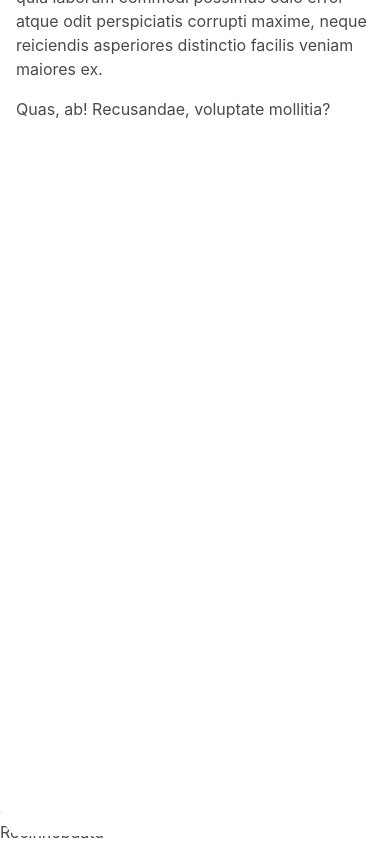
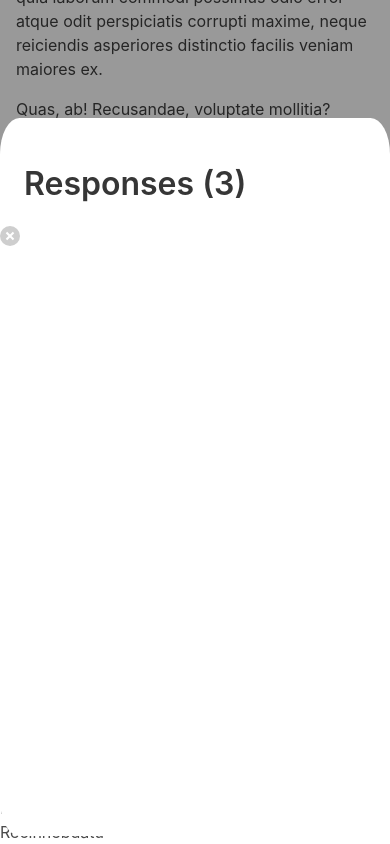
Before and after one commit to sormiston/NewsReader-Clone, a React (Create React App) app in the folder newsreader-clone/: page /1 in a window 390 px wide. Both pictures are taken after a click on the icon 96 px from the left and 1795 px from the top of the page. Shown: the part 1191-2035 px from the top of the page. Built offline with nearby package versions, Linux system fonts and the light colour scheme; no server answers; grey boxes are pictures that could not be loaded.

Commit message:
TODO: reconcile state for better drop to AboveFold component.

```diff
--- /dev/null
+++ b/newsreader-clone/src/AboveFold.js
@@ -0,0 +1,36 @@
+import React from 'react'
+import { Link } from 'react-router-dom'
+import styled from 'styled-components'
+import HeroArticle from './HeroArticle'
+import ArticleBulletin from './ArticleBulletin'
+
+export default function AboveFold({ contentObject }) {
+
+  const AboveFold = styled.section`
+  h1 {
+    font-size: 1.75rem;
+    line-height: 1.2;
+  }
+  h3 {
+    font-size: 1rem;
+  }
+  @media screen and (max-width: 395px) {
+    text-overflow: ellipsis;
+  .subtitle {
+    margin-bottom: -20px;
+  }
+
+}
+  `
+  console.log(contentObject)
+  return (
+
+    <AboveFold>
+      <HeroArticle contentObject={contentObject} isSecondary={false} />
+      <ArticleBulletin contentObject={contentObject} />
+      <HeroArticle contentObject={contentObject} isSecondary={true} />
+
+    </AboveFold>
+
+  )
+}
--- /dev/null
+++ b/newsreader-clone/src/ArticleBulletin.js
@@ -0,0 +1,12 @@
+import React from 'react'
+import styled from 'styled-components'
+import { Link } from 'react-router-dom'
+
+export default function ArticleBulletin({ contentObject, isSecondary }) {
+
+
+  return (
+
+    <p>awyeah</p>
+  )
+}
--- a/newsreader-clone/src/ArticlePage.js
+++ b/newsreader-clone/src/ArticlePage.js
@@ -1,12 +1,13 @@
 import React, { useState, useEffect } from 'react'
 import axios from 'axios'
 import { useParams } from 'react-router-dom'
-import styled from 'styled-components'
+import styled, { keyframes } from 'styled-components'
 import Header from './Header'
 import Body from './Body'
 import Footer from './Footer'
 import Recommendations from './Recommendations'
 import Comments from './Comments'
+
 
 // is the second API call necessary?  NO way to do this with props?
 // Possible to reduce API Calls (4, as of commit post-b5ac835 ) by folding state hooks into one state object?
@@ -32,10 +33,31 @@ export default function ArticlePage() {
       setDataLoading(false)
     }
     apiCall()
+
   }, [])
 
 
 
+
+  // ANIMATION THANKS TO SOLEIL SOLOMON!
+
+  const load = (props) => keyframes`
+    from {
+      background-color: rgba(0,0,0,0);
+      filter: brightness(1);
+    }
+    to {
+      background-color: rgba(0,0,0,0.4);
+      filter: brightness(0.5);
+    }
+   `
+  const Article = styled.article`
+   background-color: ${commentOverlay ? 'rgba(0,0,0,0.4)' : 'rgba(0,0,0,0)'};
+   filter: ${commentOverlay ? 'brightness(0.5)' : 'brightness(1)'};
+   animation: ${load} ${commentOverlay ? '1s normal' : '.01s reverse'}
+
+ `
+  // end citation
 
   const toggleComments = () => {
     setCommentOverlay(!commentOverlay)
@@ -43,12 +65,12 @@ export default function ArticlePage() {
 
   return (
     <>
-      <article>
+      <Article>
         <Header article={article} />
         <Body />
         <Footer article={article} centralizedFunction={() => toggleComments()} />
-      </article>
-      <Comments commentOverlay={commentOverlay} />
+      </Article>
+      {commentOverlay && <Comments />}
 
 
       <Recommendations />
--- a/newsreader-clone/src/Comments.js
+++ b/newsreader-clone/src/Comments.js
@@ -1,7 +1,17 @@
 import React, { useEffect, useState } from 'react'
-import styled from 'styled-components'
+import styled, { keyframes } from 'styled-components'
 
-export default function Comments({ commentOverlay }) {
+export default function Comments() {
+  // ANIMATION CREDIT TO SOLEIL SOLOMON
+  const load = (props) => keyframes`
+   from {
+     height: 1%;
+   }
+   to {
+     height: 85%;
+   }
+  `
+  // end citaton
   const CommentsCard = styled.main`
 
     position: fixed;
@@ -9,18 +19,20 @@ export default function Comments({ commentOverlay }) {
     border-top: 1px;
     border-radius: 5%;
     background-color: white;
-    height: ${commentOverlay ? '85%' : '1%'};
+    height: 85%;
     z-index: 0;
     bottom: 1%;
-    transition: height 2s 2s;
-
-
-
+    /* ANIMATION CREDIT TO SOLEIL SOLOMON */
+    animation: ${load} .5s forwards;
   `
   return (
     <div>
       <CommentsCard>
         <div className="container">
+          <h2 className="title is-3 mt-6 ml-5">
+            Responses (3)
+          </h2>
+          <button className="delete"></button>
 
         </div>
       </CommentsCard>
--- /dev/null
+++ b/newsreader-clone/src/HeroArticle.js
@@ -0,0 +1,27 @@
+import React from 'react'
+import styled from 'styled-components'
+import { Link } from 'react-router-dom'
+
+
+export default function HeroArticle({ contentObject, isSecondary }) {
+
+  return (
+    <div className={`${isSecondary && 'isSecondary'}`}>
+      <Link className="react-router-link" to={`/${contentObject.id}`} >
+        <figure className="image is-5by3">
+          <img src={contentObject.fields.imgLarge} />
+        </figure>
+        <h1><strong>{contentObject.fields.headline}</strong></h1>
+        <div className="subtitle">{contentObject.fields.subHeadline}</div>
+        <div className="media">
+          <div className="media-content">
+            <h3>{contentObject.fields.author} in {contentObject.fields.company}</h3>
+            <span display="inline-block">{contentObject.fields.date} {'\u2022'} 5min read {'\u2605'}<span className="icon"><i className="fa fa-bookmark-o" aria-hidden="true"></i></span>
+              <span className="icon"><i className="fa fa-ellipsis-h" aria-hidden="true"></i></span></span>
+          </div>
+        </div>
+      </Link>
+    </div>
+
+  )
+}
--- a/newsreader-clone/src/MainFeed.js
+++ b/newsreader-clone/src/MainFeed.js
@@ -1,7 +1,7 @@
 import React, { useState, useEffect } from 'react'
 import { Route, Link } from 'react-router-dom'
 import axios from 'axios'
-import SpotArticle from './SpotArticle.js'
+import AboveFold from './AboveFold'
 
 
 
@@ -39,14 +39,13 @@ export default function MainFeed() {
     apiCall()
   }, [])
 
-  console.log(heroArticle1)
 
   return <main>
     <nav className="level is-mobile has-text-centered"></nav>
     <div className="level-item has-text-centered">Category Carousel</div>
 
-    {dataLoading ? <h1>Wait for it</h1> : <SpotArticle contentObject={heroArticle1} />}
-    {/* heroArticle2 POPS OFF under media query*/}
+    {dataLoading ? <h1>Wait for it</h1> : <AboveFold contentObject={heroArticle1, heroArticle2} />}
+
   </main>
 
 }
--- a/newsreader-clone/src/SpotArticle.js
+++ /dev/null
@@ -1,27 +0,0 @@
-import React from 'react'
-import { Link } from 'react-router-dom'
-
-
-
-
-export default function SpotArticle({ contentObject }) {
-
-
-  return (
-    <div className="block">
-      <div className="box">
-        <Link className="react-router-link" to={`/${contentObject.id}`} >
-
-          <article className="media">
-            <div className="media-content">
-              <div className="title"><strong>{contentObject.fields.headline}</strong>
-                <div className="subtitle">{contentObject.fields.subHeadline}</div>
-              </div>
-            </div>
-          </article>
-
-        </Link>
-      </div>
-    </div>
-  )
-}
--- a/newsreader-clone/src/index.css
+++ b/newsreader-clone/src/index.css
@@ -22,3 +22,10 @@ body {
   color: unset;
   text-decoration: unset;
 }
+
+@media screen and (max-width: 395px) {
+  .subtitle {
+    visibility: hidden;
+    z-index: -1;
+  }
+}
```
Also changed, not shown: 1 other file (tests, documents, lock files or other folders).
